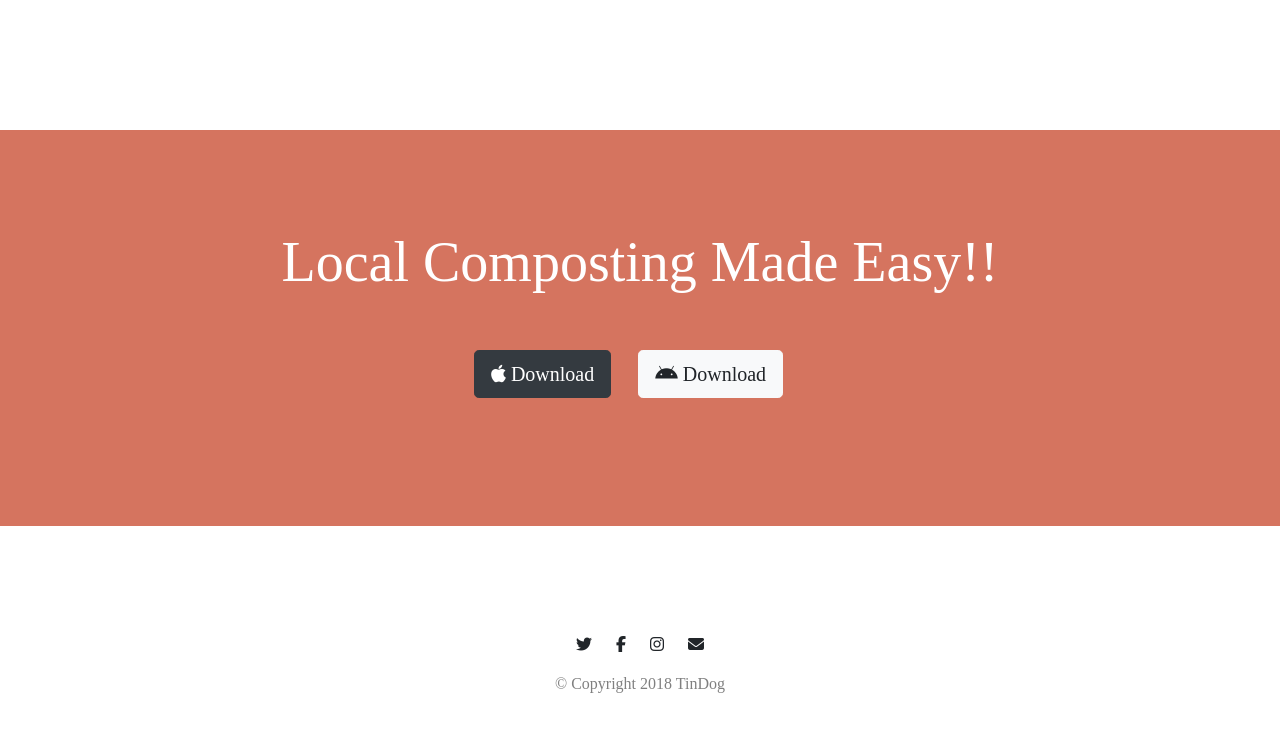
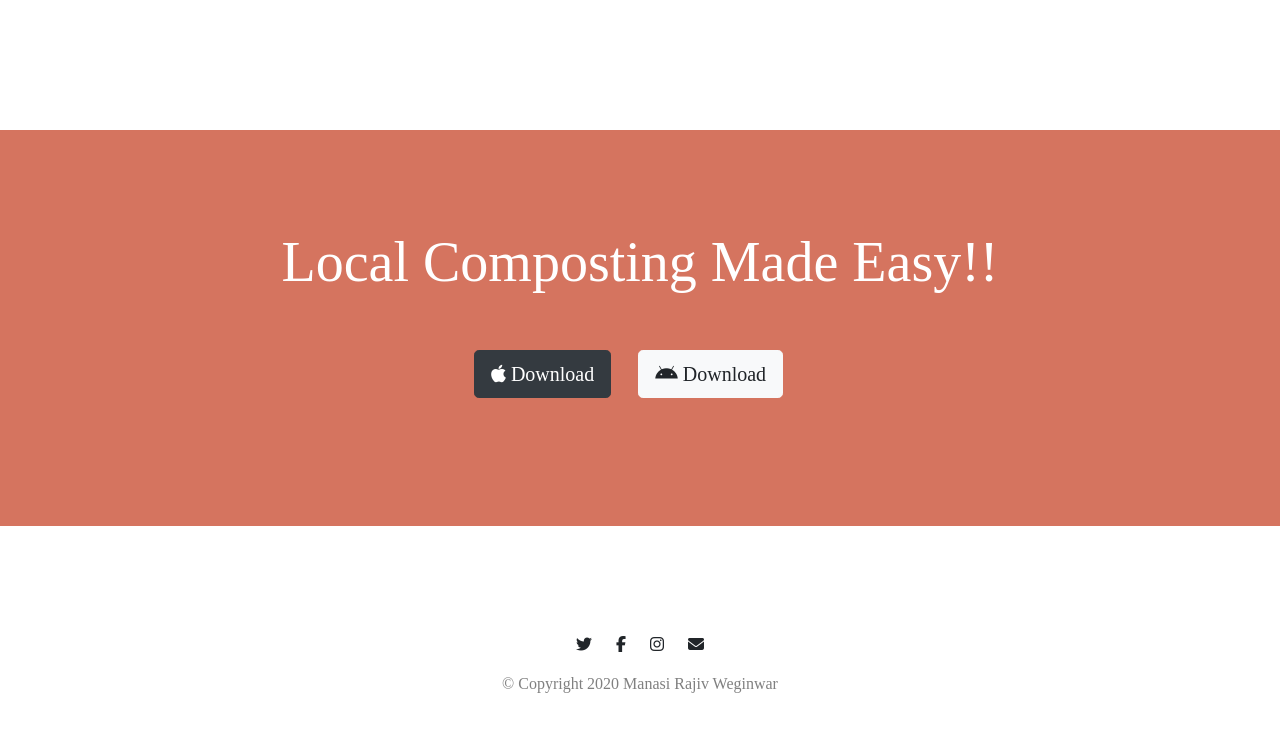
Before and after one commit to manasisb/KANAK-SMART-COMPOSTING, a plain HTML site: page index.html in a window 1280 px wide. Shown: the part 2074-2806 px from the top of the page. Drawn offline with nearby package versions, Linux system fonts and the light colour scheme.

Commit message:
Copyright changes

```diff
--- a/index.html
+++ b/index.html
@@ -220,7 +220,7 @@
       <i class="social-icon fa fa-instagram" aria-hidden="true"></i>
       <i class="social-icon fa fa-envelope" aria-hidden="true"></i>
 
-    <p>© Copyright 2018 TinDog</p>
+    <p>© Copyright 2020 Manasi Rajiv Weginwar</p>
 
   </footer>
 
```
